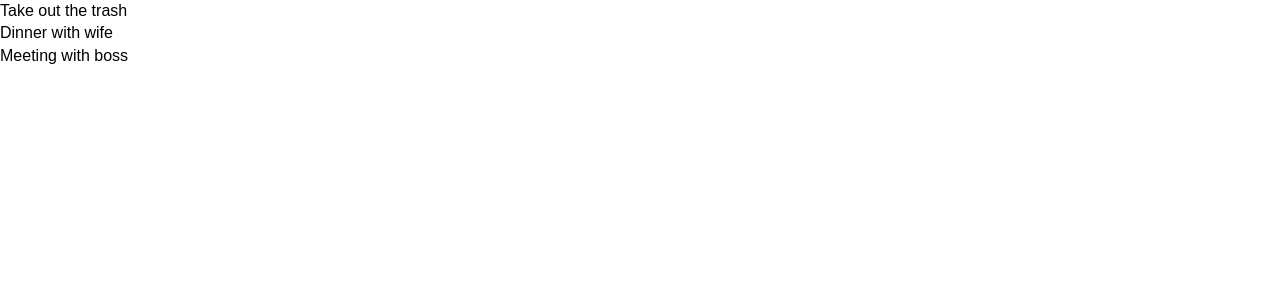
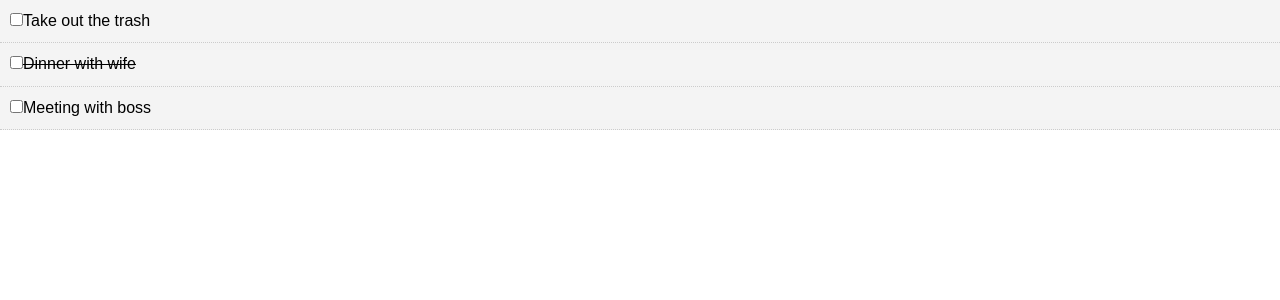
Before and after one commit to MbuguaCaleb/ReactJS-Fundamentals, a React (Create React App) app in the folder todolist/: page / in a window 1280 px wide. Shown: the top 300 px of the page. Built offline with nearby package versions, Linux system fonts and the light colour scheme.

Commit message:
reactstyling-props-to-componets

```diff
--- a/todolist/src/App.js
+++ b/todolist/src/App.js
@@ -18,7 +18,7 @@
 
         id:2,
         title:'Dinner with wife',
-        completed :false
+        completed :true
 
       },
       {
@@ -39,7 +39,7 @@
 
  <div className="App">
 
-    {/* addies properties to the todo component from the states */}
+    {/* adds properties to the todo component from the states */}
     <Todos todos ={ this.state.todos}
 
     />
--- a/todolist/src/components/TodoItem.js
+++ b/todolist/src/components/TodoItem.js
@@ -1,12 +1,56 @@
 import React, { Component } from 'react'
+import PropTypes from 'prop-types';
 
 export class TodoItem extends Component {
+
+    getStyle =() =>{
+
+        return {
+
+            background : '#f4f4f4',
+            padding:'10px',
+            borderBottom:'1px #ccc dotted',
+            textDecoration:this.props.todo.completed ?
+            'line-through':'none'
+        }
+        /*
+        if(this.props.todo.completed){
+            return {
+
+                textDecoration : 'line-through'
+
+            }
+        }
+            else{
+
+      return{
+
+          textDecoration:'none'
+
+}
+
+            }
+
+            */
+        }
+
+
+    markComplete= (e) =>{
+
+        console.log(this.props);
+
+
+    }
+
     render() {
         return (
-            <div>
+            <div style ={this.getStyle()}>
 
         {/* Already has data from the propery thus you may extract */}
-               <p>{this.props.todo.title}</p>
+               <p>
+               <input type="checkbox" onChange ={this.markComplete}/>{''}
+               {this.props.todo.title}
+               </p>
 
 
             </div>
@@ -14,4 +58,14 @@
     }
 }
 
+//PropTYPES
+TodoItem.propTypes ={
+
+
+    //remeber here that an object has been passed but not an array
+    todo:PropTypes.object.isRequired
+
+  }
+
+
 export default TodoItem
```
Also changed, not shown: todolist/src/components/Todos.js (+11 -0 lines), 1 other file (tests, documents, lock files or other folders).
